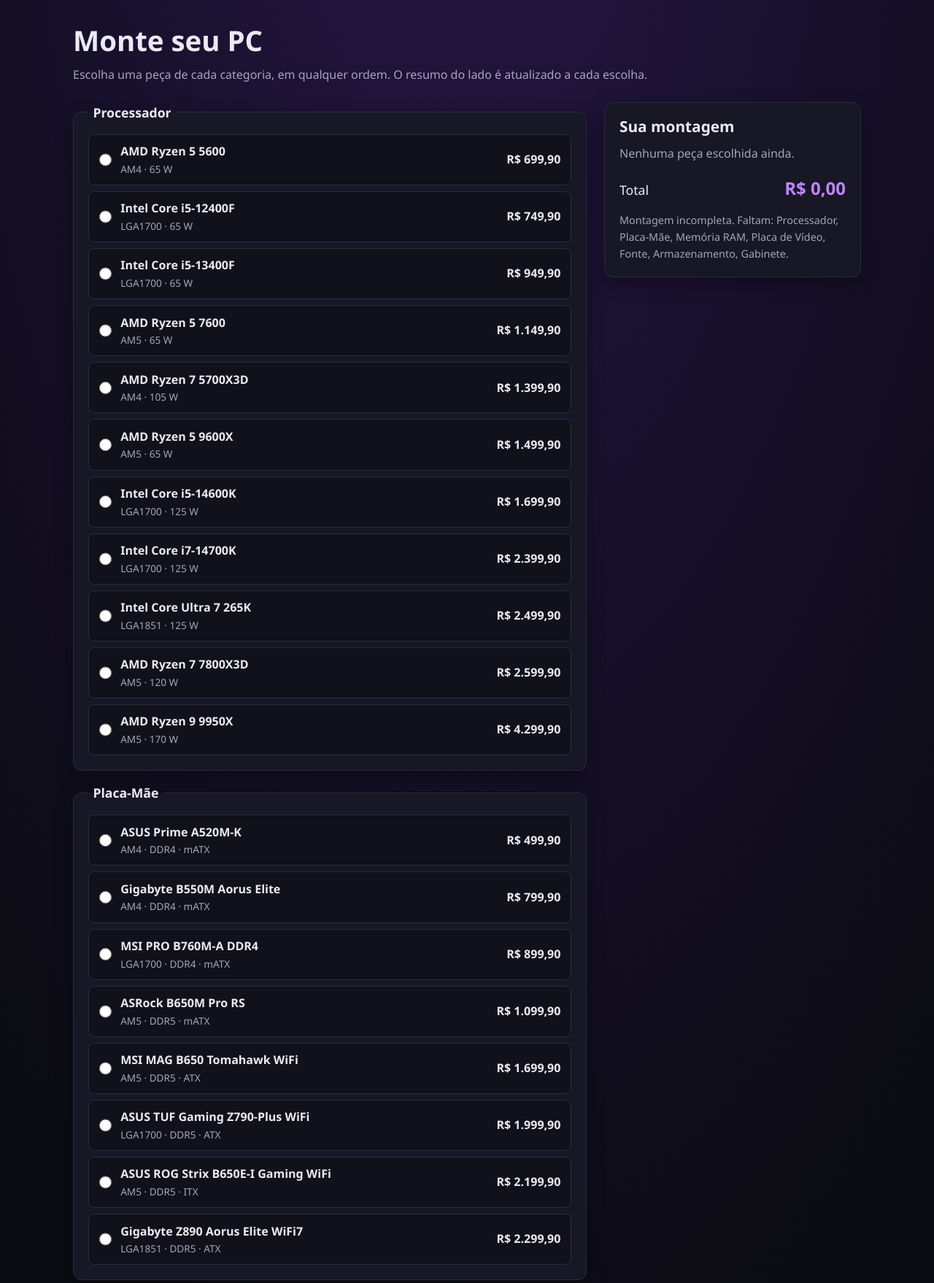
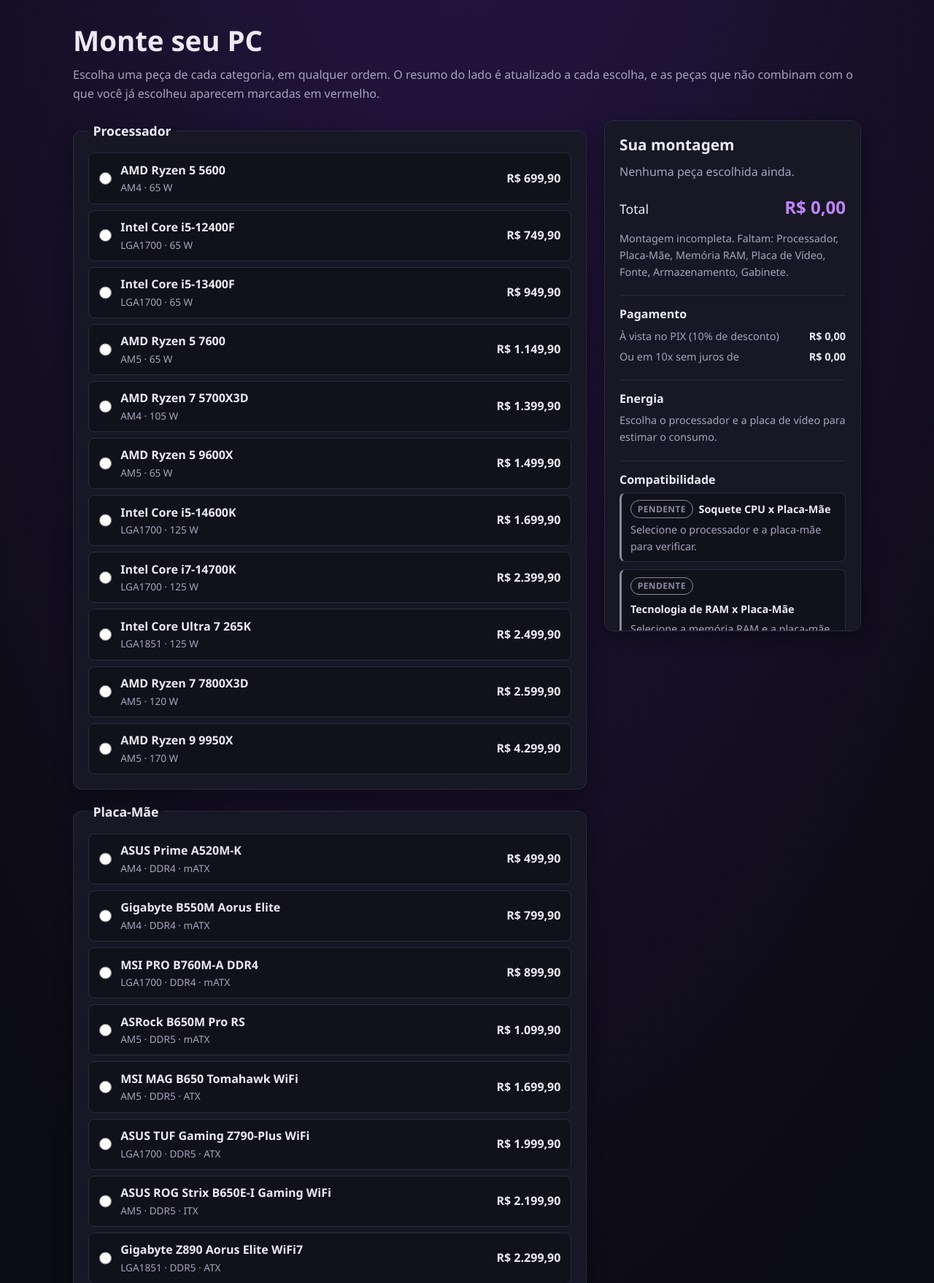
Before and after one commit to Fournier-dev/FourPC, a FastAPI app: page /simulador in a window 1280 px wide. Shown: the part 65-1823 px from the top of the page at 73% size. Run offline with FastAPI, Linux system fonts and the light colour scheme.

Commit message:
feat: mostra alertas, pecas incompativeis e paineis de energia e pagamento no simulador (#7)

```diff
--- a/web/routes/pages.py
+++ b/web/routes/pages.py
@@ -2,7 +2,7 @@
 from pathlib import Path
 
 from fastapi import APIRouter, Request
-from fastapi.responses import HTMLResponse
+from fastapi.responses import HTMLResponse, RedirectResponse
 from fastapi.templating import Jinja2Templates
 
 from core.models import Category
@@ -79,3 +79,9 @@
     return templates.TemplateResponse(
         request, "simulador.html", {"active": "simulador"}
     )
+
+
+# alguns navegadores pedem o /favicon.ico mesmo com o ícone no HTML
+@router.get("/favicon.ico")
+def favicon() -> RedirectResponse:
+    return RedirectResponse("/static/img/favicon.svg")
--- a/web/static/css/style.css
+++ b/web/static/css/style.css
@@ -494,10 +494,13 @@
   white-space: nowrap;
 }
 
-/* resumo do lado, acompanha a rolagem da página */
+/* resumo do lado, acompanha a rolagem da página (e rola sozinho se ficar
+   maior que a tela) */
 .summary {
   position: sticky;
   top: 80px;
+  max-height: calc(100vh - 100px);
+  overflow-y: auto;
 }
 
 .summary h2 {
@@ -563,6 +566,122 @@
   color: var(--error);
 }
 
+/* peça que daria erro: borda vermelha e o motivo embaixo do nome */
+.option-conflict {
+  border-color: rgba(248, 113, 113, 0.45);
+}
+
+.option-conflict:hover,
+.option-conflict:has(input:checked) {
+  border-color: var(--error);
+}
+
+.option-conflict:has(input:checked) {
+  box-shadow: 0 0 0 1px var(--error), 0 0 16px rgba(248, 113, 113, 0.3);
+}
+
+.option-conflict-text {
+  color: var(--error);
+  font-size: 0.8rem;
+  font-weight: 600;
+}
+
+/* painéis de pagamento, energia e compatibilidade */
+.panel {
+  margin-top: 1.25rem;
+  padding-top: 1rem;
+  border-top: 1px solid var(--border);
+}
+
+.panel h3 {
+  margin-bottom: 0.5rem;
+  font-size: 1rem;
+}
+
+.panel p {
+  margin: 0;
+  font-size: 0.9rem;
+}
+
+.panel-list {
+  display: grid;
+  gap: 0.35rem;
+  margin: 0;
+}
+
+.panel-row {
+  display: flex;
+  justify-content: space-between;
+  gap: 0.75rem;
+  font-size: 0.9rem;
+}
+
+.panel-row dt {
+  color: var(--text-muted);
+}
+
+.panel-row dd {
+  margin: 0;
+  font-weight: 600;
+  white-space: nowrap;
+}
+
+.rules-list {
+  display: grid;
+  gap: 0.6rem;
+  margin: 0;
+  padding: 0;
+  list-style: none;
+}
+
+.rule-item {
+  padding: 0.6rem 0.75rem;
+  border: 1px solid var(--border);
+  border-left: 3px solid var(--pending);
+  border-radius: var(--radius-small);
+  background: var(--bg-soft);
+}
+
+.rule-ok {
+  border-left-color: var(--ok);
+}
+
+.rule-fail {
+  border-left-color: var(--error);
+}
+
+.rule-warning {
+  border-left-color: var(--warning);
+}
+
+.rule-header {
+  display: flex;
+  align-items: center;
+  flex-wrap: wrap;
+  gap: 0.5rem;
+  margin-bottom: 0.25rem;
+}
+
+.rule-name {
+  font-weight: 600;
+  font-size: 0.9rem;
+}
+
+.rule-message,
+.rule-hint {
+  font-size: 0.85rem;
+}
+
+.rule-message {
+  color: var(--text-muted);
+}
+
+/* .panel na frente pra ganhar do "margin: 0" do .panel p */
+.panel .rule-hint {
+  margin-top: 0.25rem;
+  color: var(--text);
+}
+
 @media (max-width: 860px) {
   .simulator {
     grid-template-columns: 1fr;
@@ -570,6 +689,7 @@
 
   .summary {
     position: static;
+    max-height: none;
   }
 }
 
--- a/web/static/js/simulador.js
+++ b/web/static/js/simulador.js
@@ -4,6 +4,17 @@
 // usa o mesmo código do programa de terminal (pasta core/).
 
 const EXTRA_STORAGE = "extra_storage";
+
+// texto e cor da etiqueta de cada status que a API devolve
+const STATUS_TAGS = {
+  fail: { text: "Erro", className: "tag-fail" },
+  warning: { text: "Aviso", className: "tag-warning" },
+  ok: { text: "OK", className: "tag-ok" },
+  pending: { text: "Pendente", className: "tag-pending" },
+};
+
+// no painel de compatibilidade os erros aparecem primeiro
+const STATUS_ORDER = { fail: 0, warning: 1, ok: 2, pending: 3 };
 
 // o que a pessoa escolheu: { cpu: "cpu-r5-7600", ... } + o segundo disco
 const state = {
@@ -22,6 +33,9 @@
   total: document.getElementById("resumo-total"),
   status: document.getElementById("resumo-status"),
   error: document.getElementById("erro"),
+  payment: document.getElementById("painel-pagamento"),
+  power: document.getElementById("painel-energia"),
+  rules: document.getElementById("painel-regras"),
 };
 
 // cria um elemento com classe e texto (textContent evita injetar HTML)
@@ -148,8 +162,9 @@
   refresh();
 }
 
-async function validateBuild() {
-  const response = await fetch("/api/montagens/validar", {
+// as duas rotas de montagem recebem a mesma coisa
+async function postBuild(url) {
+  const response = await fetch(url, {
     method: "POST",
     headers: { "Content-Type": "application/json" },
     body: JSON.stringify({
@@ -186,15 +201,99 @@
   elements.status.textContent = result.status_message;
 }
 
+// lista de "nome: valor" usada nos painéis de pagamento e energia
+function renderRows(container, rows) {
+  const list = createElement("dl", "panel-list");
+  for (const [label, value] of rows) {
+    const row = createElement("div", "panel-row");
+    row.append(createElement("dt", "", label), createElement("dd", "", value));
+    list.append(row);
+  }
+  container.replaceChildren(list);
+}
+
+function renderPayment(payment) {
+  renderRows(elements.payment, [
+    [`À vista no PIX (${payment.pix_discount_percent}% de desconto)`, payment.pix_price_formatted],
+    [`Ou em ${payment.installments}x sem juros de`, payment.installment_price_formatted],
+  ]);
+}
+
+function renderPower(power) {
+  if (!power) {
+    elements.power.replaceChildren(createElement(
+      "p",
+      "muted",
+      "Escolha o processador e a placa de vídeo para estimar o consumo.",
+    ));
+    return;
+  }
+  const hasPsu = power.psu_watts !== null;
+  renderRows(elements.power, [
+    ["Consumo estimado (CPU + GPU)", `${power.estimated_load_watts} W`],
+    ["Fonte mínima recomendada", `${power.required_psu_watts} W`],
+    ["Fonte escolhida", hasPsu ? `${power.psu_watts} W` : "-"],
+    ["Folga da fonte", hasPsu ? `${power.psu_headroom_percent}%` : "-"],
+  ]);
+}
+
+function renderRules(rules) {
+  const sorted = [...rules].sort(
+    (a, b) => STATUS_ORDER[a.status] - STATUS_ORDER[b.status],
+  );
+  elements.rules.replaceChildren();
+  for (const rule of sorted) {
+    const tag = STATUS_TAGS[rule.status];
+    const item = createElement("li", `rule-item rule-${rule.status}`);
+    const header = createElement("div", "rule-header");
+    header.append(
+      createElement("span", `tag ${tag.className}`, tag.text),
+      createElement("span", "rule-name", rule.rule),
+    );
+    item.append(header, createElement("p", "rule-message", rule.message));
+    if (rule.hint && (rule.status === "fail" || rule.status === "warning")) {
+      item.append(createElement("p", "rule-hint", `Sugestão: ${rule.hint}`));
+    }
+    elements.rules.append(item);
+  }
+}
+
+// marca de vermelho as peças que dariam erro se fossem escolhidas agora
+function renderConflicts(conflicts) {
+  for (const option of elements.categories.querySelectorAll(".option[data-id]")) {
+    const group = option.closest("fieldset").dataset.group;
+    const rules = (conflicts[group] || {})[option.dataset.id];
+    const info = option.querySelector(".option-info");
+
+    info.querySelector(".option-conflict-text")?.remove();
+    option.classList.toggle("option-conflict", Boolean(rules));
+    if (rules) {
+      info.append(createElement(
+        "span",
+        "option-conflict-text",
+        `Incompatível: ${rules.join(", ")}`,
+      ));
+    }
+  }
+}
+
 async function refresh() {
   const request = ++lastRequest;
   try {
-    const result = await validateBuild();
+    // as duas chamadas saem juntas pra não esperar uma pela outra
+    const [result, conflicts] = await Promise.all([
+      postBuild("/api/montagens/validar"),
+      postBuild("/api/montagens/conflitos"),
+    ]);
     if (request !== lastRequest) {
       return;
     }
     hideError();
     renderSummary(result);
+    renderPayment(result.payment);
+    renderPower(result.power);
+    renderRules(result.rules);
+    renderConflicts(conflicts.conflicts);
   } catch (error) {
     if (request === lastRequest) {
       showError(error.message);
--- a/web/templates/simulador.html
+++ b/web/templates/simulador.html
@@ -7,7 +7,8 @@
   <h1>Monte seu PC</h1>
   <p class="muted">
     Escolha uma peça de cada categoria, em qualquer ordem. O resumo do lado
-    é atualizado a cada escolha.
+    é atualizado a cada escolha, e as peças que não combinam com o que você
+    já escolheu aparecem marcadas em vermelho.
   </p>
 </div>
 
@@ -27,6 +28,21 @@
     </div>
     <p id="resumo-status" class="summary-status muted" aria-live="polite"></p>
     <p id="erro" class="error-message" role="alert" hidden></p>
+
+    <section class="panel" aria-labelledby="pagamento-titulo">
+      <h3 id="pagamento-titulo">Pagamento</h3>
+      <div id="painel-pagamento"></div>
+    </section>
+
+    <section class="panel" aria-labelledby="energia-titulo">
+      <h3 id="energia-titulo">Energia</h3>
+      <div id="painel-energia"></div>
+    </section>
+
+    <section class="panel" aria-labelledby="compatibilidade-titulo">
+      <h3 id="compatibilidade-titulo">Compatibilidade</h3>
+      <ul id="painel-regras" class="rules-list"></ul>
+    </section>
   </aside>
 </div>
 {% endblock %}
```
Also changed, not shown: core/selection.py (+49 -0 lines), main.py (+2 -12 lines), tests/test_selection.py (+48 -1 lines), tests/test_web_api.py (+33 -0 lines), tests/test_web_pages.py (+16 -0 lines), web/routes/api.py (+28 -4 lines), web/schemas.py (+11 -0 lines), README.md.
